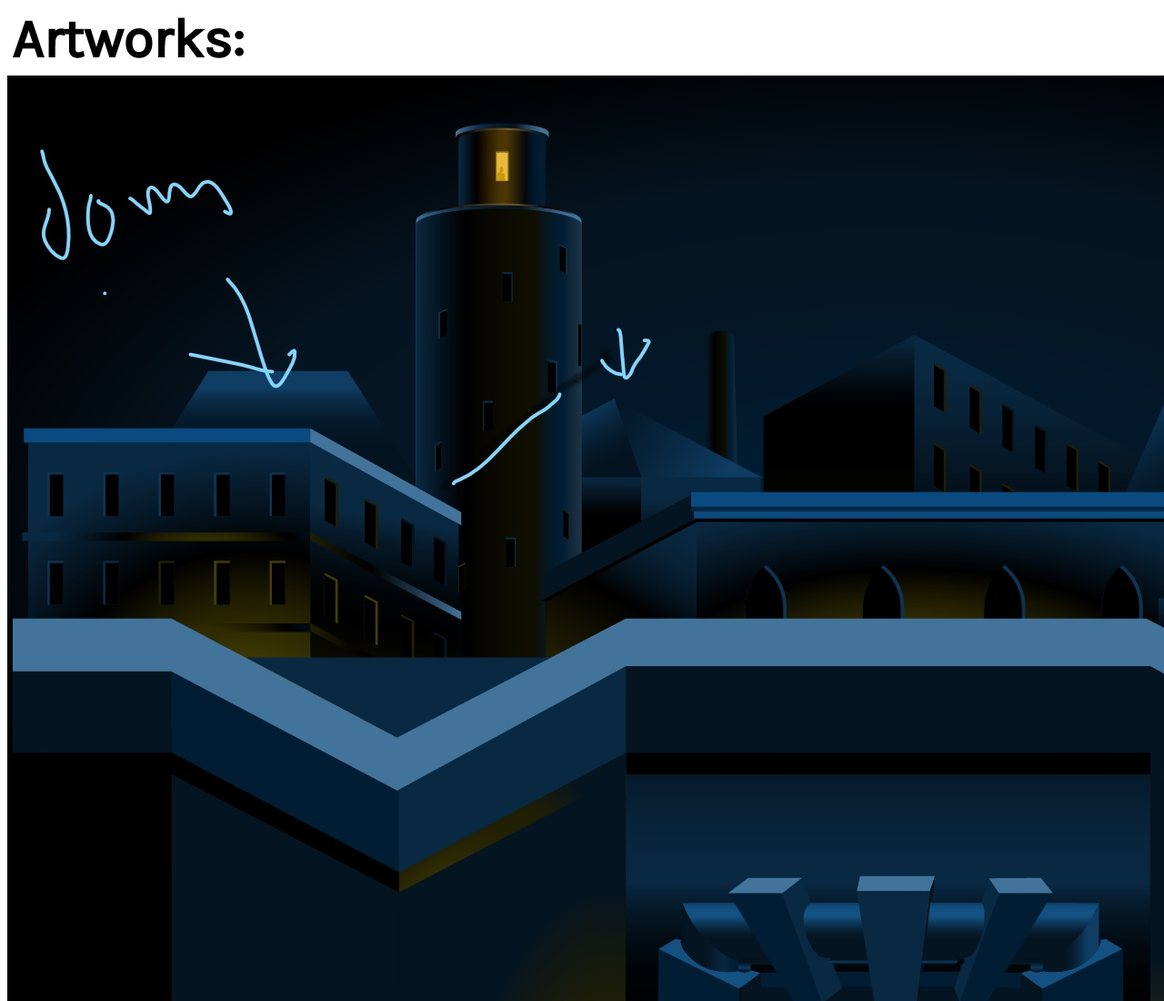
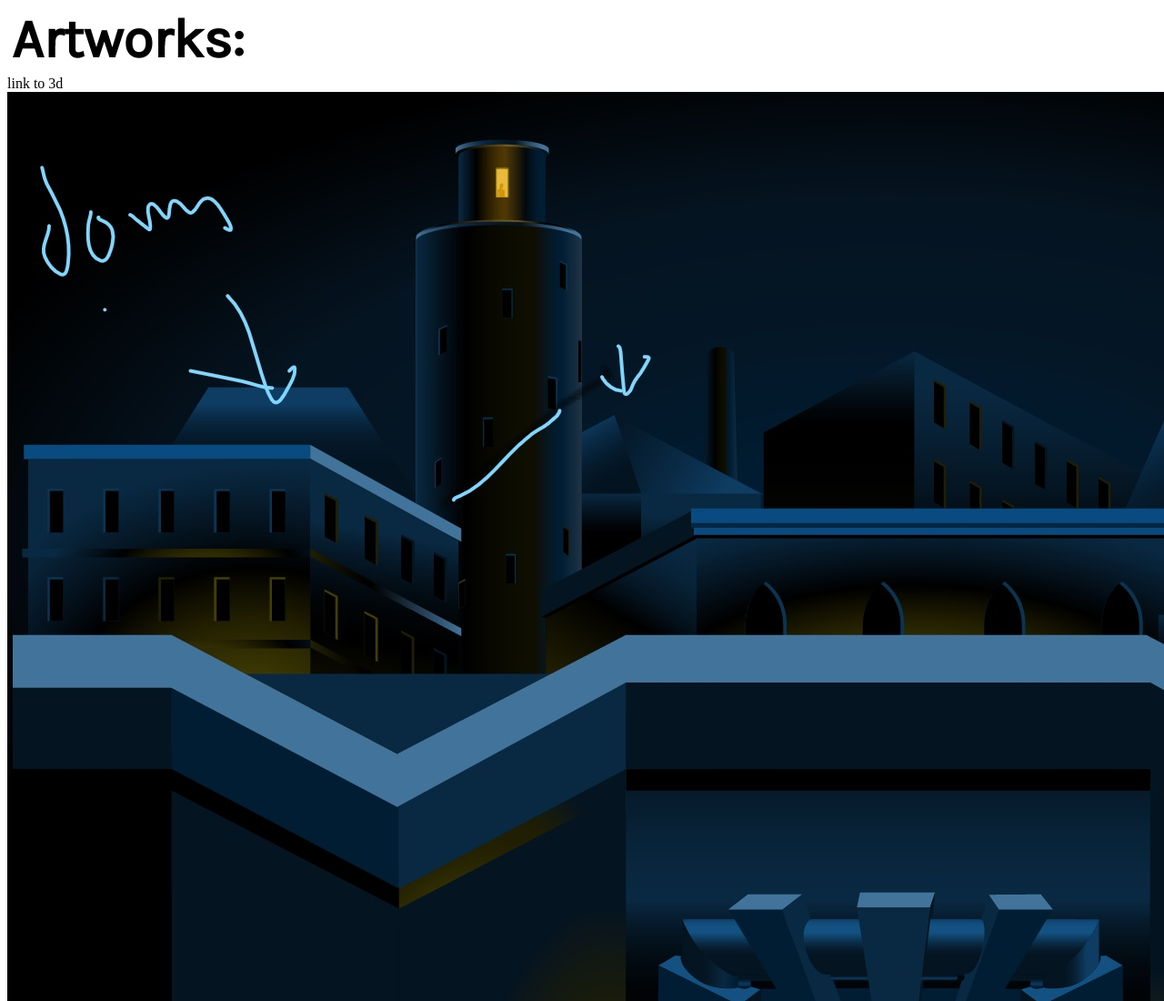
Before and after one commit to erik-roger-fuller/erik_site.github.io, a plain HTML site: page index.html in a window 1280 px wide. Shown: the top 1100 px of the page at 91% size. Drawn offline with Linux system fonts and the light colour scheme.

```diff
--- a/index.html
+++ b/index.html
@@ -11,6 +11,7 @@
 </head>
 <body>
     <h1> test test test </h1>
+    <div> link to 3d </div>
     <img src="images/bastion_art.jpg" alt="Artwork called Bastion" />
     <h2> Bastion, 2020 </h2>
 
```
